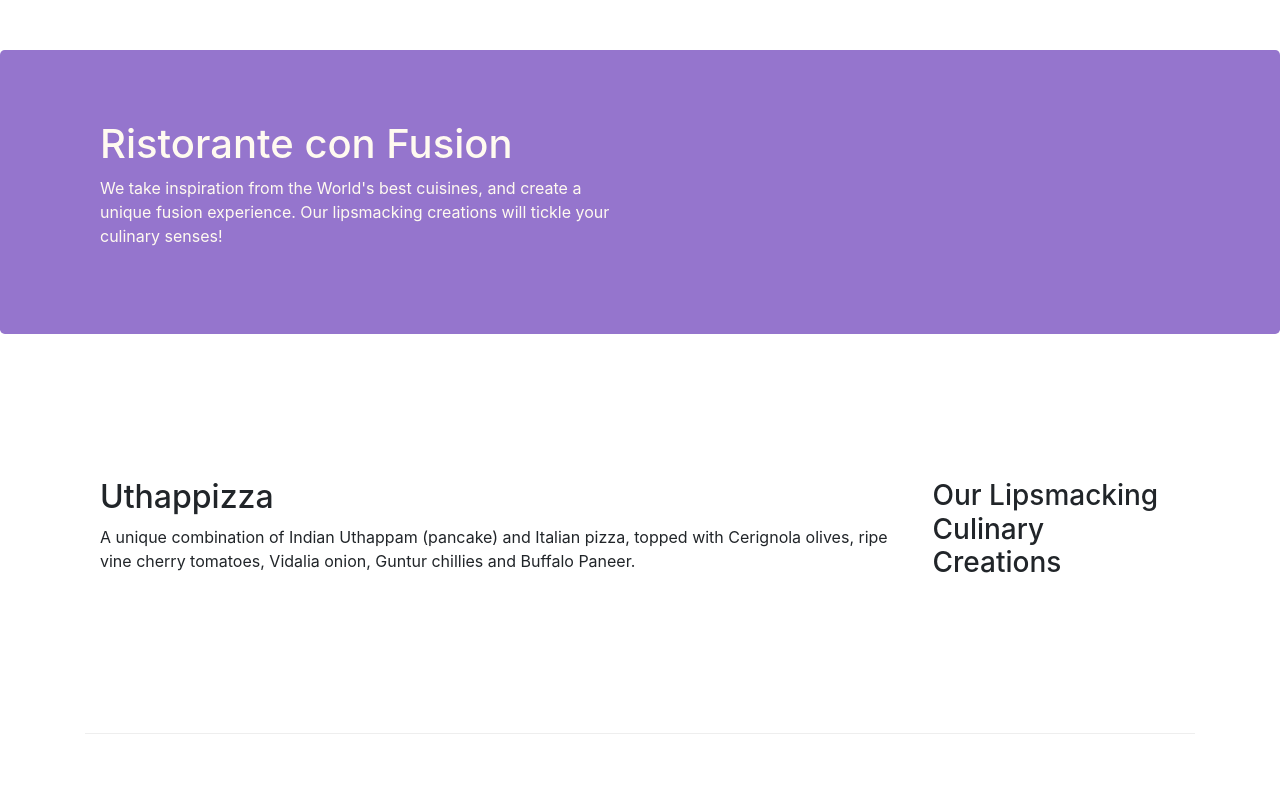
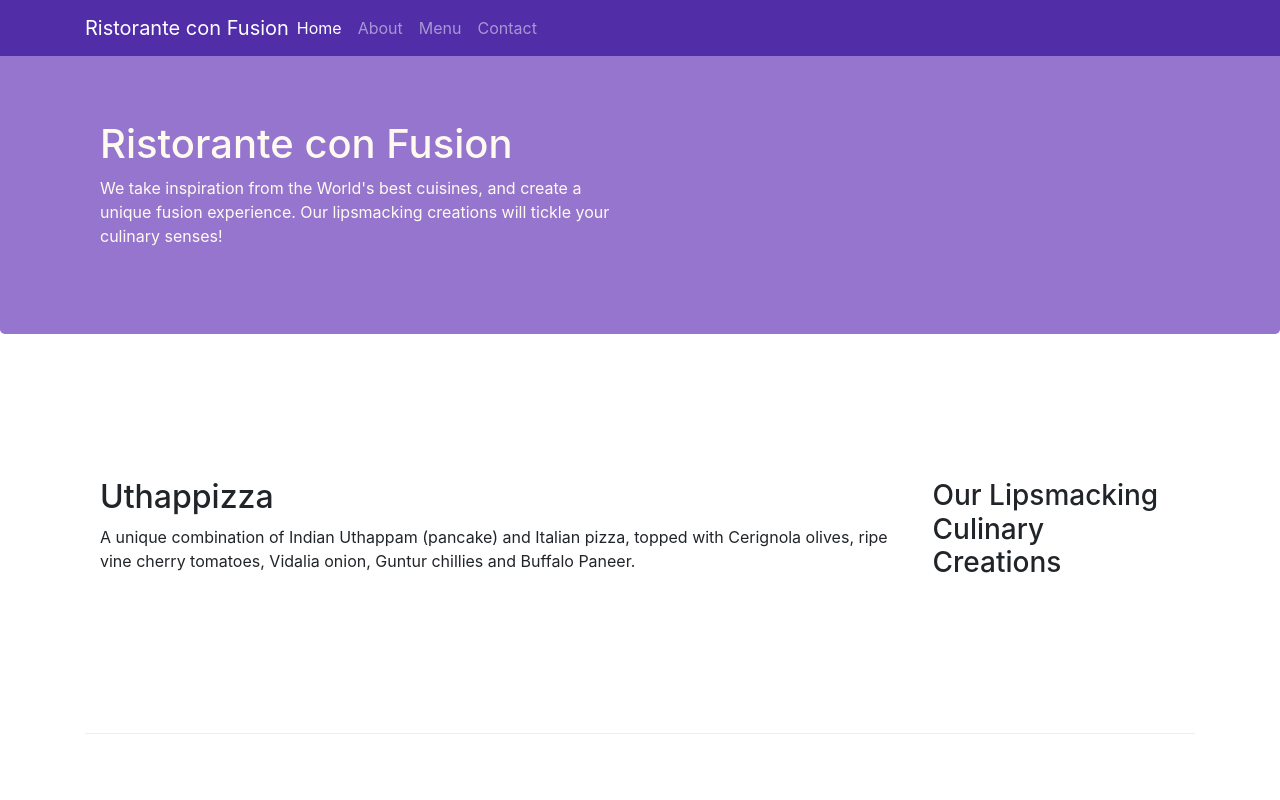
Before and after one commit to nirajtimila/Restaurant-webapp, a website: page index.html in a window 1280 px wide. Shown: the top 800 px of the page. Drawn offline with nearby package versions, Linux system fonts and the light colour scheme.

Commit message:
navbar and breadcrumb

```diff
--- a/index.html
+++ b/index.html
@@ -15,7 +15,29 @@
     </head>
 
 <body>
+    <nav class="navbar navbar-dark navbar-expand-sm  fixed-top">
+           <div class="container">
+               <button class="navbar-toggler"type="button" data-toggle="collapse" data-target="#Navbar">
+                   <span class="navbar-toggler-icon">
 
+                   </span>
+
+
+               </button>
+               <a class="navbar-brand mr-auto" href="#">Ristorante con Fusion</a>
+               <div class="collapse navbar-collapse" id="Navbar">
+
+
+                 <ul class="navbar-nav mr-auto">
+                    <li class="nav-item active"><a class="nav-link" href="#">Home</a></li>
+                    <li class="nav-item"><a class="nav-link" href="aboutus.html">About</a></li>
+                    <li class="nav-item"><a class="nav-link" href="#">Menu</a></li>
+                    <li class="nav-item"><a class="nav-link" href="#">Contact</a></li>
+                 </ul>
+            </div>
+        </div>
+
+    </nav>
     <header class="jumbotron">
         <div class="container">
             <div  class="row row-header">
@@ -71,7 +93,7 @@
                     <h5>Links</h5>
                     <ul class="list-unstyled">
                         <li><a href="#">Home</a></li>
-                        <li><a href="#">About</a></li>
+                        <li><a href="./aboutus.html">About</a></li>
                         <li><a href="#">Menu</a></li>
                         <li><a href="#">Contact</a></li>
                     </ul >
```
